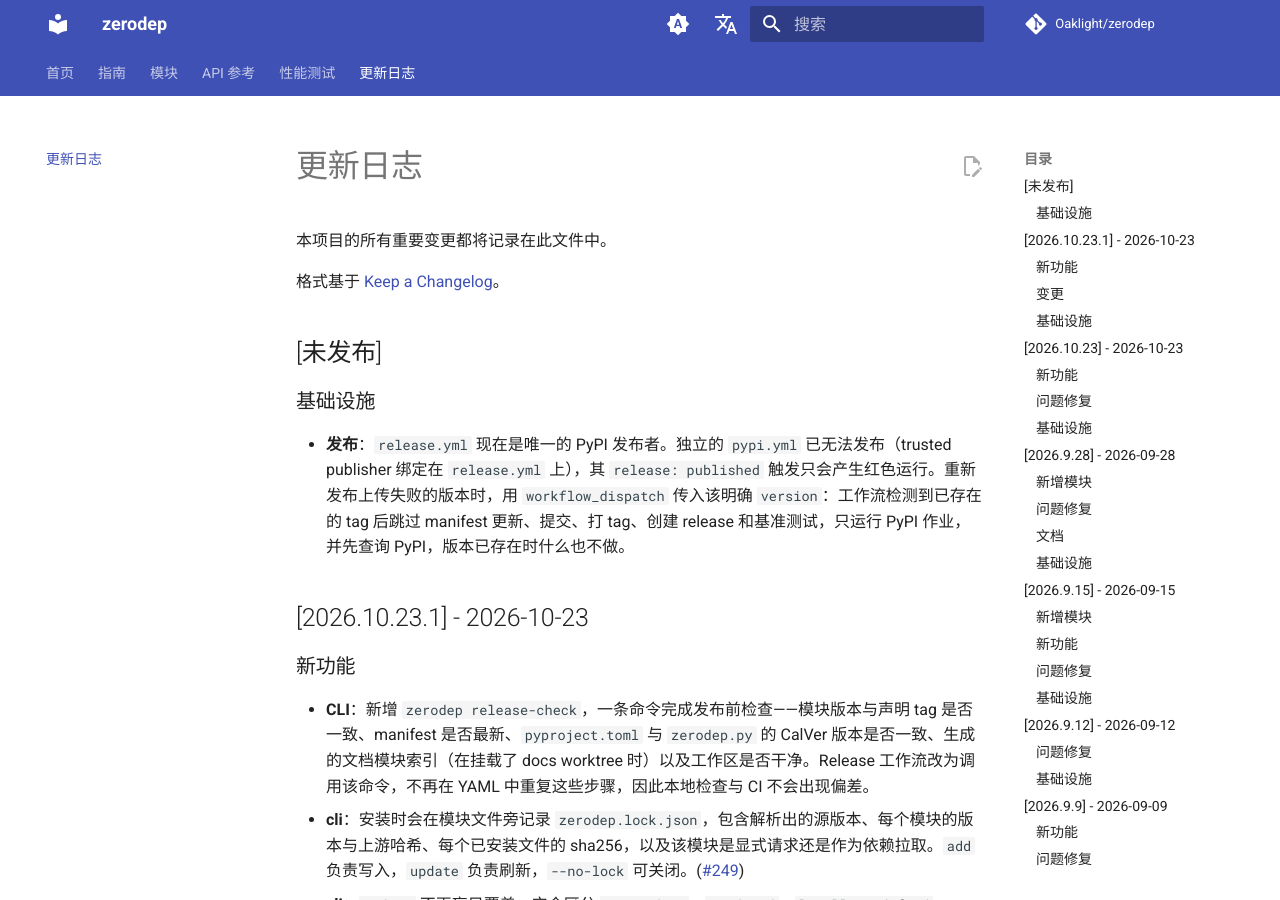
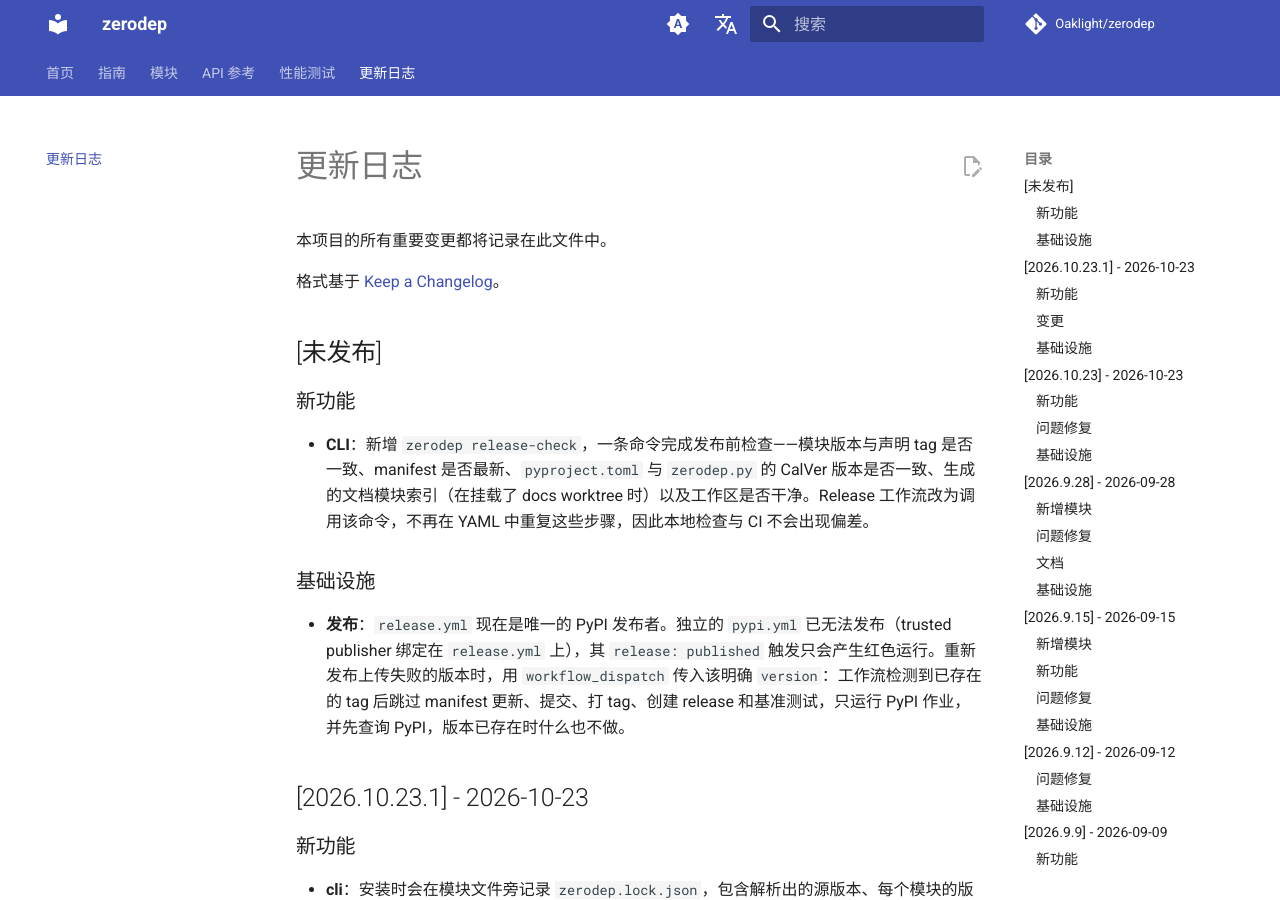
Before and after one commit to Oaklight/zerodep, an MkDocs documentation site: the page built from docs/changelog.md, in a window 1280 px wide and 900 px high. Built offline with MkDocs 1.6.1 and Material for MkDocs 9.7.7, drawn with Linux system fonts in a browser that asks for light colours; comment, search, counter and statistics services are not loaded; some of the changed lines change nothing that is shown.

Commit message:
docs(changelog)：将 release-check 条目移入未发布区

```diff
--- a/docs/changelog.md
+++ b/docs/changelog.md
@@ -5,6 +5,10 @@
 格式基于 [Keep a Changelog](https://keepachangelog.com/zh-CN/1.1.0/)。
 
 ## [未发布]
+
+### 新功能
+
+- **CLI**：新增 `zerodep release-check`，一条命令完成发布前检查——模块版本与声明 tag 是否一致、manifest 是否最新、`pyproject.toml` 与 `zerodep.py` 的 CalVer 版本是否一致、生成的文档模块索引（在挂载了 docs worktree 时）以及工作区是否干净。Release 工作流改为调用该命令，不再在 YAML 中重复这些步骤，因此本地检查与 CI 不会出现偏差。
 
 ### 基础设施
 
@@ -14,7 +18,6 @@
 
 ### 新功能
 
-- **CLI**：新增 `zerodep release-check`，一条命令完成发布前检查——模块版本与声明 tag 是否一致、manifest 是否最新、`pyproject.toml` 与 `zerodep.py` 的 CalVer 版本是否一致、生成的文档模块索引（在挂载了 docs worktree 时）以及工作区是否干净。Release 工作流改为调用该命令，不再在 YAML 中重复这些步骤，因此本地检查与 CI 不会出现偏差。
 - **cli**：安装时会在模块文件旁记录 `zerodep.lock.json`，包含解析出的源版本、每个模块的版本与上游哈希、每个已安装文件的 sha256，以及该模块是显式请求还是作为依赖拉取。`add` 负责写入，`update` 负责刷新，`--no-lock` 可关闭。([#249](https://github.com/Oaklight/zerodep/issues/249))
 - **cli**：`update` 不再盲目覆盖。它会区分 `up-to-date`、`outdated`、`locally-modified`、`conflict`、`missing`、`unverified` 和 `upstream-removed`；不会改动的模块会被报告出来，并让命令以 1 退出。新增 `--diff` 预览改动、`--check` 作为 CI 门禁、`--force` 明确覆盖本地修改。([#250](https://github.com/Oaklight/zerodep/issues/250))
 - **cli**：新增 `zerodep status` 命令，列出每个已安装模块的安装版本、最新版本和状态，支持 `--json` 与 `--exit-code`。
```
